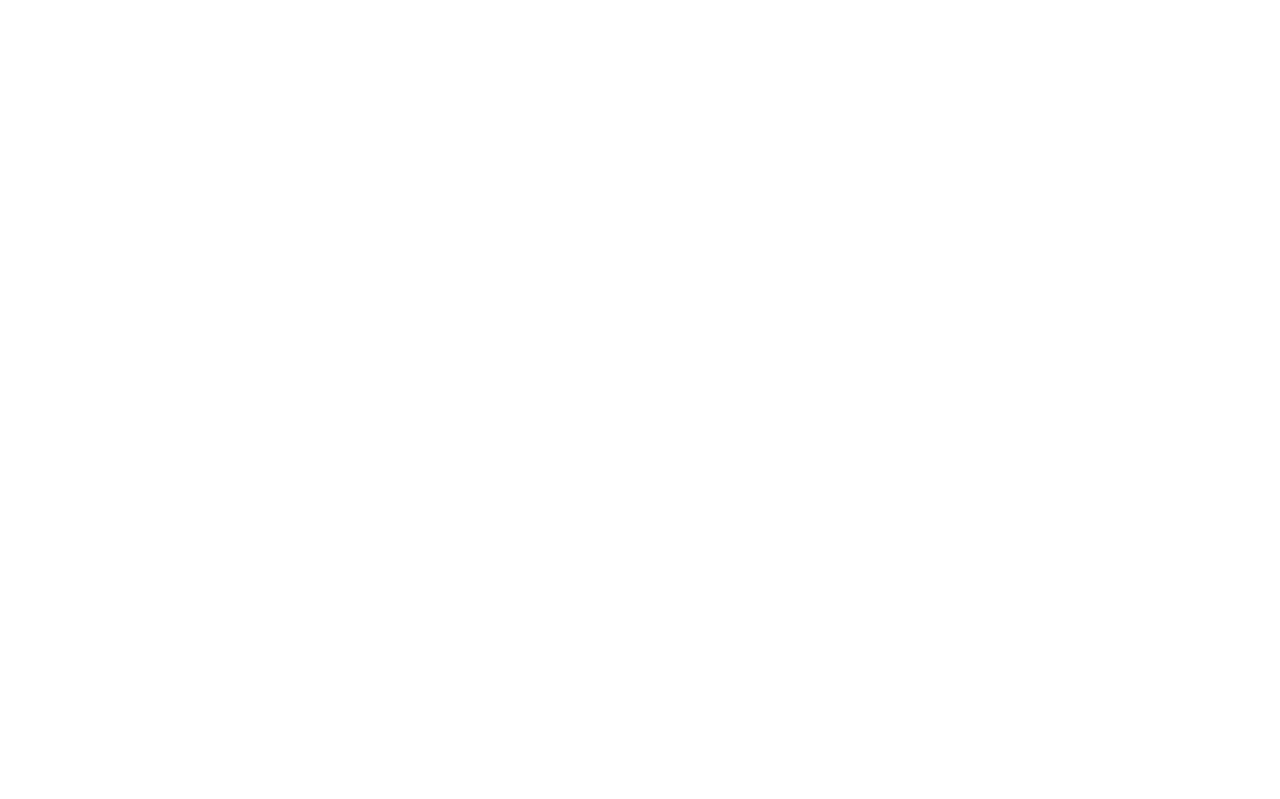
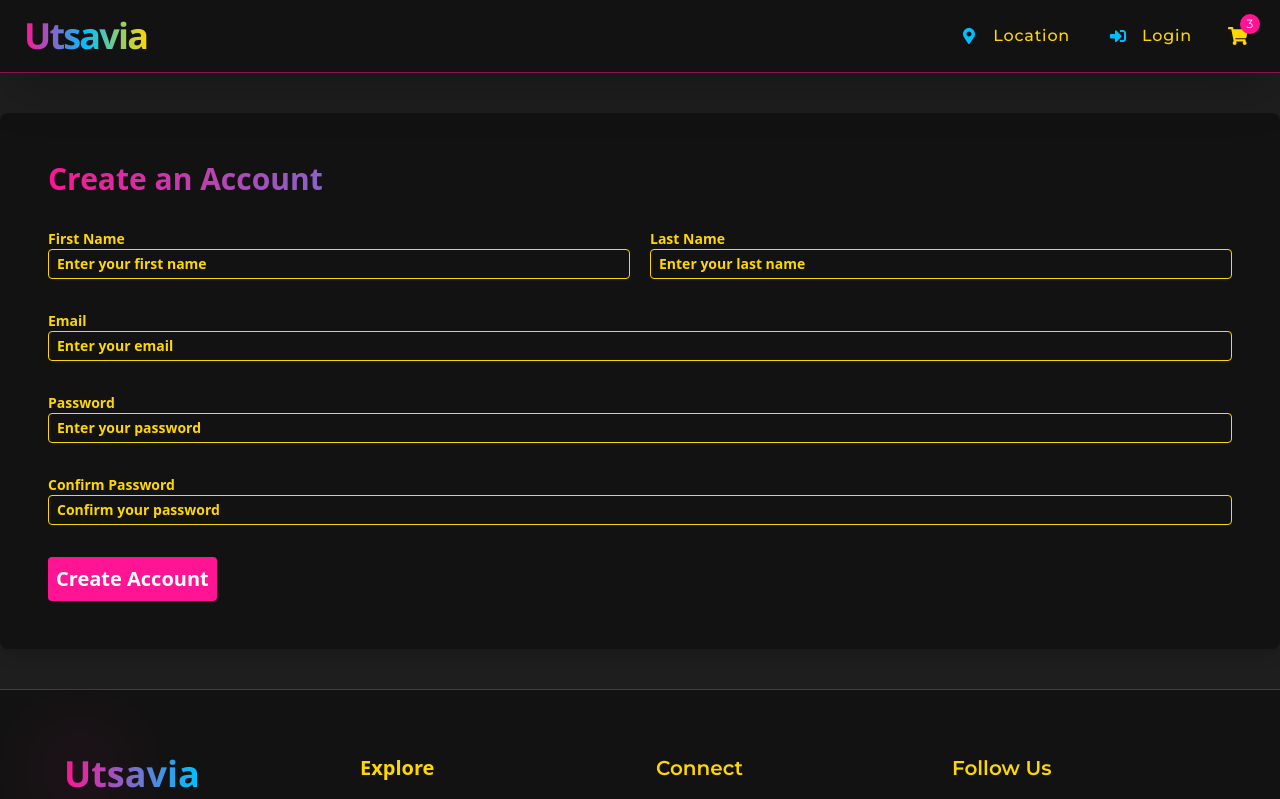
Before and after one commit to himuexe/Utsavia, a React (Vite) app in the folder frontend/: page /register in a window 1280 px wide. Before the commit this address had no page. Shown: the top 799 px of the page. Built offline with nearby package versions, Linux system fonts and the light colour scheme.

Commit message:
SignIn Layout

```diff
--- a/frontend/package.json
+++ b/frontend/package.json
@@ -17,7 +17,9 @@
     "motion": "^11.14.4",
     "react": "^18.3.1",
     "react-dom": "^18.3.1",
+    "react-hook-form": "^7.54.1",
     "react-icons": "^5.4.0",
+    "react-query": "^3.39.3",
     "react-router-dom": "^7.0.2"
   },
   "devDependencies": {
--- a/frontend/src/App.jsx
+++ b/frontend/src/App.jsx
@@ -5,12 +5,17 @@ import {
   Navigate,
 } from "react-router-dom";
 import Layout from "./layouts/Layout";
+import RegLayout from "./layouts/RegLayout";
+import Register from "./pages/Register";
+import SignIn from "./pages/SignIn";
 
 const App = () => {
   return (
     <Router>
       <Routes>
         <Route path="/" element={<Layout>Home</Layout>} />
+        <Route path="/register" element={<RegLayout><Register /></RegLayout>} />
+        <Route path="/login" element={<RegLayout><SignIn /></RegLayout>} />
       </Routes>
     </Router>
   )
--- a/frontend/src/components/Footer.jsx
+++ b/frontend/src/components/Footer.jsx
@@ -122,7 +122,7 @@ const Footer = () => {
       whileInView="visible"
       viewport={{ once: true, amount: 0.1 }}
       variants={containerVariants}
-      className="bg-[#1E1E1E] text-white
+      className="bg-[#121212] text-white
          py-16 px-6 overflow-hidden relative border-t border-vibrant-magenta/50"
       aria-label="Utsavia Footer"
     >
--- a/frontend/src/components/Hero.jsx
+++ b/frontend/src/components/Hero.jsx
@@ -182,7 +182,7 @@ const ServicesSubHeader = () => {
       initial={{ opacity: 0 }}
       whileInView={{ opacity: 1 }}
       viewport={{ once: true, amount: 0.1 }}
-      className="py-8 bg-[#1E1E1E] text-white"
+      className="py-8 bg-[#121212] text-white"
     >
       <div className="container mx-auto px-4">
         <div className="grid sm:grid-cols-2 lg:grid-cols-4 gap-6">
--- a/frontend/src/components/SearchBar.jsx
+++ b/frontend/src/components/SearchBar.jsx
@@ -44,7 +44,7 @@ const ResponsiveSearchBar = () => {
   const DesktopSearchBar = () => (
     <motion.div
       className="
-        bg-[#1E1E1E]
+        bg-[#121212]
         rounded-xl shadow-lg overflow-hidden my-8
       "
       initial={{ opacity: 0, y: 20 }}
--- /dev/null
+++ b/frontend/src/layouts/RegLayout.jsx
@@ -0,0 +1,16 @@
+import Header from "../components/Header";
+import Hero from "../components/Hero";
+import Footer from "../components/Footer";
+import SearchBar from "../components/SearchBar";
+
+const RegLayout = ({ children }) => {
+  return (
+    <div className="flex flex-col min-h-screen bg-[#1E1E1E] text-white ">
+      <Header />
+      <div className="container mx-auto py-10 flex-1">{children}</div>
+      <Footer />
+    </div>
+  );
+};
+
+export default RegLayout;
--- /dev/null
+++ b/frontend/src/pages/Register.jsx
@@ -0,0 +1,69 @@
+import React from "react";
+import { motion } from "framer-motion";
+
+const Register = () => {
+  return (
+    <motion.form
+      className="flex flex-col gap-8 bg-[#121212] text-white p-12 rounded-lg shadow-lg"
+      initial={{ opacity: 0, y: 20 }}
+      animate={{ opacity: 1, y: 0 }}
+      transition={{ duration: 0.5 }}
+    >
+      <h2 className="text-3xl font-bold text-transparent bg-clip-text bg-gradient-to-r from-vibrant-magenta via-electric-blue to-golden-yellow">
+        Create an Account
+      </h2>
+      <div className="flex flex-col md:flex-row gap-5">
+        <label className="text-golden-yellow text-sm font-bold flex-1">
+          First Name
+          <input
+            className="border border-golden-yellow rounded w-full py-1 px-2 bg-transparent text-white placeholder-golden-yellow"
+            placeholder="Enter your first name"
+          />
+        </label>
+        <label className="text-golden-yellow text-sm font-bold flex-1">
+          Last Name
+          <input
+            className="border border-golden-yellow rounded w-full py-1 px-2 bg-transparent text-white placeholder-golden-yellow"
+            placeholder="Enter your last name"
+          />
+        </label>
+      </div>
+      <label className="text-golden-yellow text-sm font-bold flex-1">
+        Email
+        <input
+          type="email"
+          className="border border-golden-yellow rounded w-full py-1 px-2 bg-transparent text-white placeholder-golden-yellow"
+          placeholder="Enter your email"
+        />
+      </label>
+      <label className="text-golden-yellow text-sm font-bold flex-1">
+        Password
+        <input
+          type="password"
+          className="border border-golden-yellow rounded w-full py-1 px-2 bg-transparent text-white placeholder-golden-yellow"
+          placeholder="Enter your password"
+        />
+      </label>
+      <label className="text-golden-yellow text-sm font-bold flex-1">
+        Confirm Password
+        <input
+          type="password"
+          className="border border-golden-yellow rounded w-full py-1 px-2 bg-transparent text-white placeholder-golden-yellow"
+          placeholder="Confirm your password"
+        />
+      </label>
+      <span>
+        <motion.button
+          type="submit"
+          className="bg-vibrant-magenta text-white p-2 font-bold hover:bg-electric-blue text-xl rounded transition-all duration-300"
+          whileHover={{ scale: 1.05 }}
+          whileTap={{ scale: 0.95 }}
+        >
+          Create Account
+        </motion.button>
+      </span>
+    </motion.form>
+  );
+};
+
+export default Register;
--- /dev/null
+++ b/frontend/src/pages/SignIn.jsx
@@ -0,0 +1,50 @@
+import React from "react";
+import { Link } from "react-router-dom";
+import { motion } from "framer-motion";
+
+const SignIn = () => {
+  return (
+    <motion.form
+      className="flex flex-col gap-8 bg-[#121212] text-white p-12 rounded-lg shadow-lg"
+      initial={{ opacity: 0, y: 20 }}
+      animate={{ opacity: 1, y: 0 }}
+      transition={{ duration: 0.5 }}
+    >
+      <h2 className="text-3xl font-bold text-transparent bg-clip-text bg-gradient-to-r from-vibrant-magenta via-electric-blue to-golden-yellow">
+        Sign In
+      </h2>
+      <label className="text-golden-yellow text-sm font-bold flex-1">
+        Email
+        <input
+          type="email"
+          className="border border-golden-yellow rounded w-full py-1 px-2 bg-transparent text-white placeholder-golden-yellow"
+          placeholder="Enter your email"
+        />
+      </label>
+      <label className="text-golden-yellow text-sm font-bold flex-1">
+        Password
+        <input
+          type="password"
+          className="border border-golden-yellow rounded w-full py-1 px-2 bg-transparent text-white placeholder-golden-yellow"
+          placeholder="Enter your password"
+        />
+      </label>
+      <span className="flex items-center justify-between">
+        <span className="text-sm text-golden-yellow">
+          Not Registered?{" "}
+          <Link className="underline text-vibrant-magenta" to="/register">
+            Create an account here
+          </Link>
+        </span>
+        <button
+          type="submit"
+          className="bg-vibrant-magenta text-white p-2 font-bold hover:bg-electric-blue text-xl rounded transition-all duration-300"
+        >
+          Login
+        </button>
+      </span>
+    </motion.form>
+  );
+};
+
+export default SignIn;
```
Also changed, not shown: frontend/src/Api-client.js (added), 1 other file (tests, documents, lock files or other folders).
